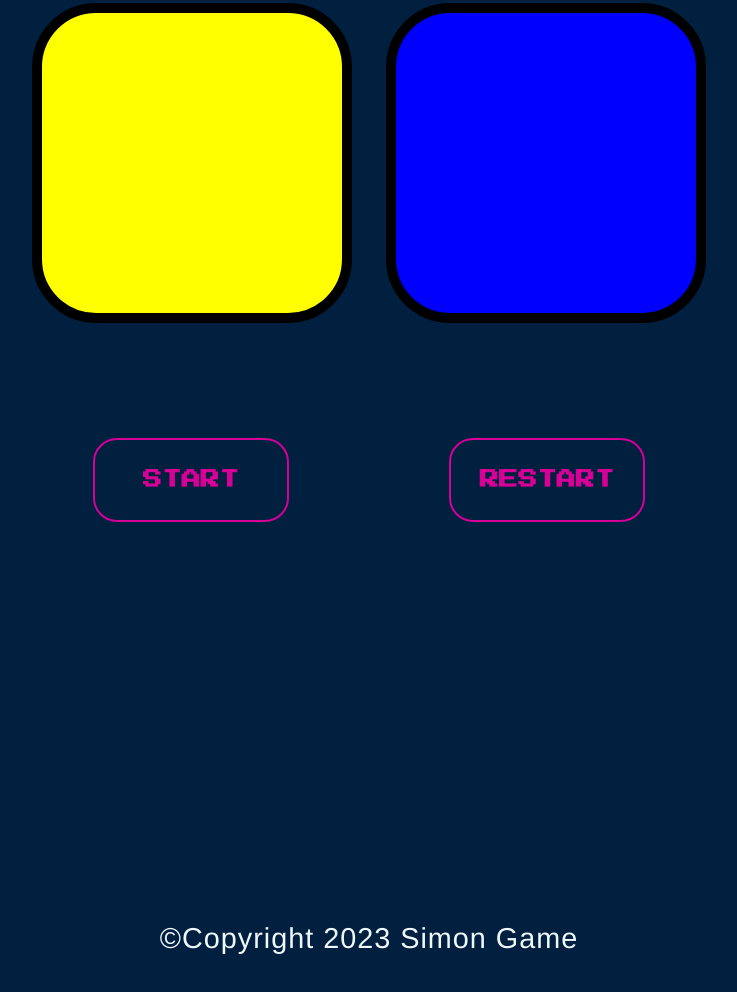
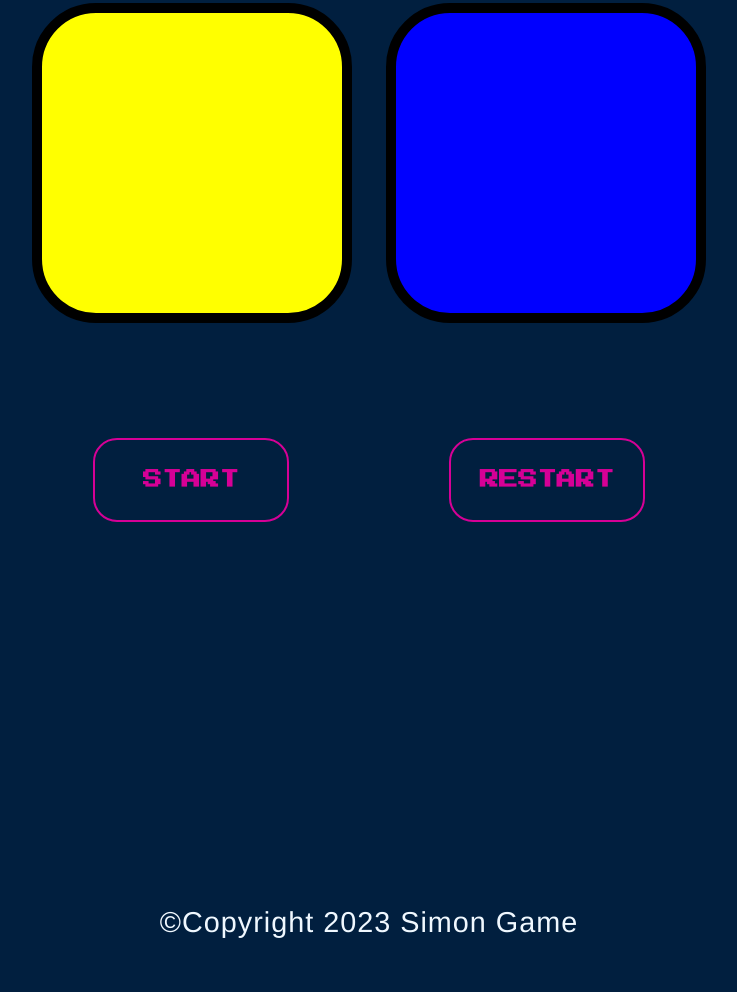
Before and after one commit to KarMint26/Jquery-Simon-Game, a plain HTML site: page index.html in a window 1280 px wide. Shown: the part 715-1707 px from the top of the page, without its empty margins (271-1008 px from the left). Drawn offline with Linux system fonts and the light colour scheme.

Commit message:
Update styles.css

```diff
--- a/styles.css
+++ b/styles.css
@@ -127,7 +127,7 @@ body {
     font-size: 1.2rem;
   }
   .footer .bot p {
-    margin-top: 25rem;
+    margin-top: 24rem;
     font-size: 1.8rem;
   }
 }
```
